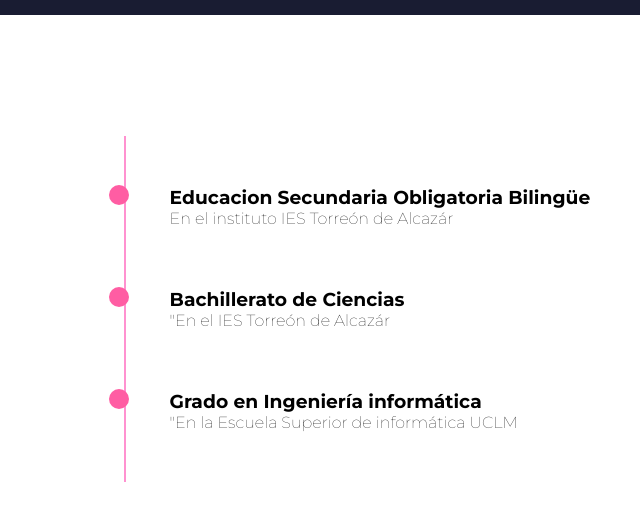
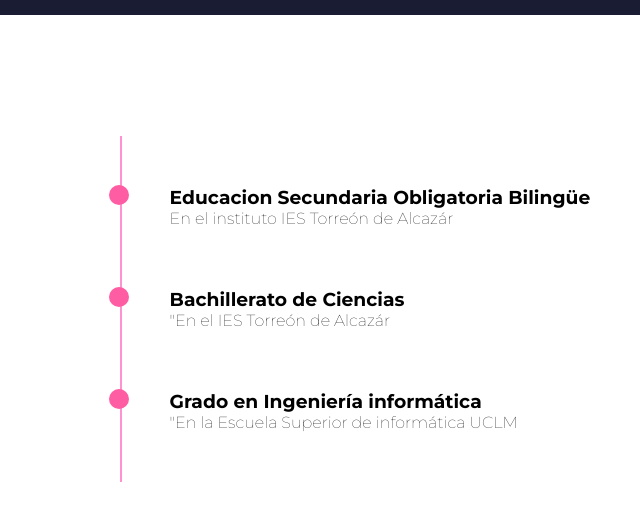
Before and after one commit to laurafdlm/LauraFernandezCV, a plain HTML site: page index.html in a window 1280 px wide. Shown: the part 2660-3192 px from the top of the page, 292-932 px from the left. Drawn offline with nearby package versions, Linux system fonts and the light colour scheme.

Commit message:
Update styles.css

```diff
--- a/css/styles.css
+++ b/css/styles.css
@@ -301,7 +301,7 @@ h1 {
   position: absolute;
   top: 0;
   bottom: 0;
-  left: 0.8%;
+  left: 0.2%;
   width: 1px;
   background-color: #ff27a2;
   transform: translateX(-50%);
```
